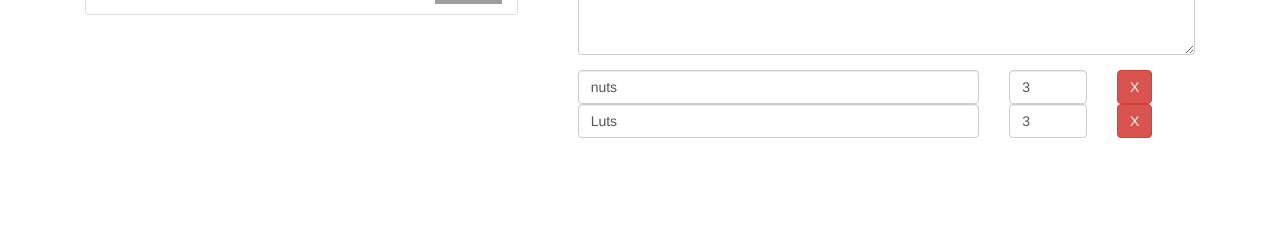
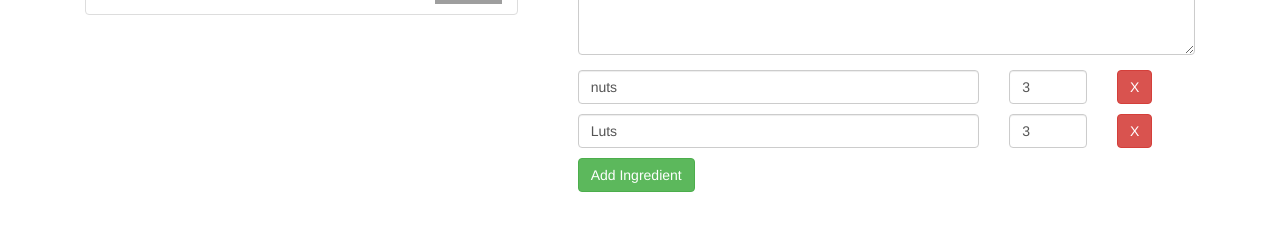
Before and after one commit to fha96/basics-project, an Angular app: page /recipes/1/edit in a window 1280 px wide. Shown: the part 378-608 px from the top of the page. Built offline with nearby package versions, Linux system fonts and the light colour scheme; grey boxes are pictures that could not be loaded.

Commit message:
add validators v1

```diff
--- a/src/app/app.component.ts
+++ b/src/app/app.component.ts
@@ -8,6 +8,4 @@
 export class AppComponent {
   showR: boolean = true ;
   showL: boolean ;
-
-
 }
--- a/src/app/features/recipebook/recipe-edit/recipe-edit.component.html
+++ b/src/app/features/recipebook/recipe-edit/recipe-edit.component.html
@@ -58,6 +58,7 @@
               let ingredientCrtl of getIngredientsControls();
               let i = index
             "
+            style="padding-bottom: 10px;"
             [formGroupName]="i"
           >
             <div class="col-xs-8">
@@ -70,6 +71,11 @@
               <button class="btn btn-danger">X</button>
             </div>
           </div>
+          <div class="row">
+            <div class="col-xs-12">
+              <button type="button" class="btn btn-success" (click)="onAddIngredient()">Add Ingredient</button>
+            </div>
+          </div>
         </div>
       </div>
     </form>
--- a/src/app/features/recipebook/recipe-edit/recipe-edit.component.ts
+++ b/src/app/features/recipebook/recipe-edit/recipe-edit.component.ts
@@ -1,68 +1,76 @@
 import { Component, OnInit } from '@angular/core';
-import { FormArray, FormControl, FormGroup } from '@angular/forms';
+import { FormArray, FormControl, FormGroup, Validators } from '@angular/forms';
 import { ActivatedRoute, Params } from '@angular/router';
 import { RecipeService } from '../recipeservice.service';
 
 @Component({
   selector: 'app-recipe-edit',
   templateUrl: './recipe-edit.component.html',
-  styleUrls: ['./recipe-edit.component.css']
+  styleUrls: ['./recipe-edit.component.css'],
 })
-export class RecipeEditComponent implements OnInit{
-  id: number ;
-  editMode: boolean = false ;
-  recipeEditForm: FormGroup ;
-  constructor(private activatedRoute: ActivatedRoute,
-              private recipeService: RecipeService){}
+export class RecipeEditComponent implements OnInit {
+  id: number;
+  editMode: boolean = false;
+  recipeEditForm: FormGroup;
+  constructor(
+    private activatedRoute: ActivatedRoute,
+    private recipeService: RecipeService
+  ) {}
 
   ngOnInit(): void {
-    this.activatedRoute.params.subscribe(
-      (params: Params) => {
-        this.id = +params.id ;
-        this.editMode = params.id != null ;
-        console.log(this.editMode);
-        this.initForm();
-      }
-    );
+    this.activatedRoute.params.subscribe((params: Params) => {
+      this.id = +params.id;
+      this.editMode = params.id != null;
+      console.log(this.editMode);
+      this.initForm();
+    });
   }
 
-
   private initForm() {
-    let recipeName = '' ;
+    let recipeName = '';
     let recipeImage = '';
-    let recipeDescription = '' ;
+    let recipeDescription = '';
     let recipeIngredients = new FormArray([]);
 
-    if(this.editMode) {
+    if (this.editMode) {
       const recipe = this.recipeService.getRecipeById(this.id);
-      recipeName =  recipe.name ;
-      recipeImage = recipe.imagePath ;
-      recipeDescription = recipe.description ;
-      if(recipe.ingredients){
-        for( let ingredient of recipe.ingredients){
+      recipeName = recipe.name;
+      recipeImage = recipe.imagePath;
+      recipeDescription = recipe.description;
+      if (recipe.ingredients) {
+        for (let ingredient of recipe.ingredients) {
           recipeIngredients.push(
             new FormGroup({
-              name: new FormControl(ingredient.name),
-              amount: new FormControl(ingredient.amount)
+              name: new FormControl(ingredient.name, Validators.required),
+              amount: new FormControl(ingredient.amount, [Validators.required, Validators.pattern()]),
             })
           );
         }
       }
     }
     this.recipeEditForm = new FormGroup({
-      name: new FormControl(recipeName),
-      imagepath: new FormControl(recipeImage),
-      description: new FormControl(recipeDescription),
-      ingredients: recipeIngredients
+      name: new FormControl(recipeName, Validators.required),
+      imagepath: new FormControl(recipeImage, Validators.required),
+      description: new FormControl(recipeDescription,  Validators.required),
+      ingredients: recipeIngredients,
     });
   }
-  onSubmit(){
+  onSubmit() {
     console.log(this.recipeEditForm);
-
   }
 
-
-  getIngredientsControls(){
+  getIngredientsControls() {
     return (<FormArray>this.recipeEditForm.get('ingredients')).controls;
   }
+
+  onAddIngredient(){
+    console.log('hHELESKSDK');
+
+    (<FormArray>this.recipeEditForm.get('ingredients')).push(
+      new FormGroup({
+        name: new FormControl(),
+        amount: new FormControl()
+      })
+    )
+  }
 }
```
